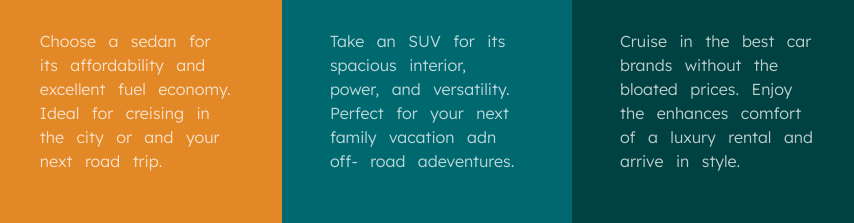
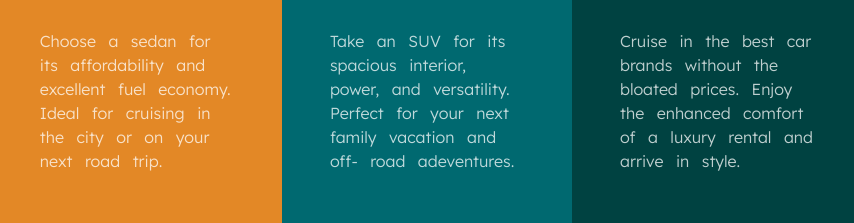
Before and after one commit to VarshithRV/3-columns-challenge, a plain HTML site: page index.html in a window 1280 px wide. Shown: the part 310-533 px from the top of the page, 213-1067 px from the left. Drawn offline with Linux system fonts and the light colour scheme.

```diff
--- a/index.html
+++ b/index.html
@@ -18,7 +18,7 @@
             <h1>SEDANS</h1>
             <p>
                 Choose a sedan for its affordability and excellent fuel
-                economy. Ideal for creising in the city or and your next
+                economy. Ideal for cruising in the city or on your next
                 road trip.
             </p>
             <button>Learn More</button>
@@ -28,7 +28,7 @@
             <h1>SUVS</h1>
             <p>
                 Take an SUV for its spacious interior, power, and
-                versatility. Perfect for your next family vacation adn off-
+                versatility. Perfect for your next family vacation and off-
                 road adeventures.
             </p>
             <button>Learn More</button>
@@ -38,7 +38,7 @@
             <h1>LUXURY</h1>
             <p>
                 Cruise in the best car brands without the bloated prices.
-                Enjoy the enhances comfort of a luxury rental and arrive in style.
+                Enjoy the enhanced comfort of a luxury rental and arrive in style.
             </p>
             <button>Learn More</button>
         </div>
```
